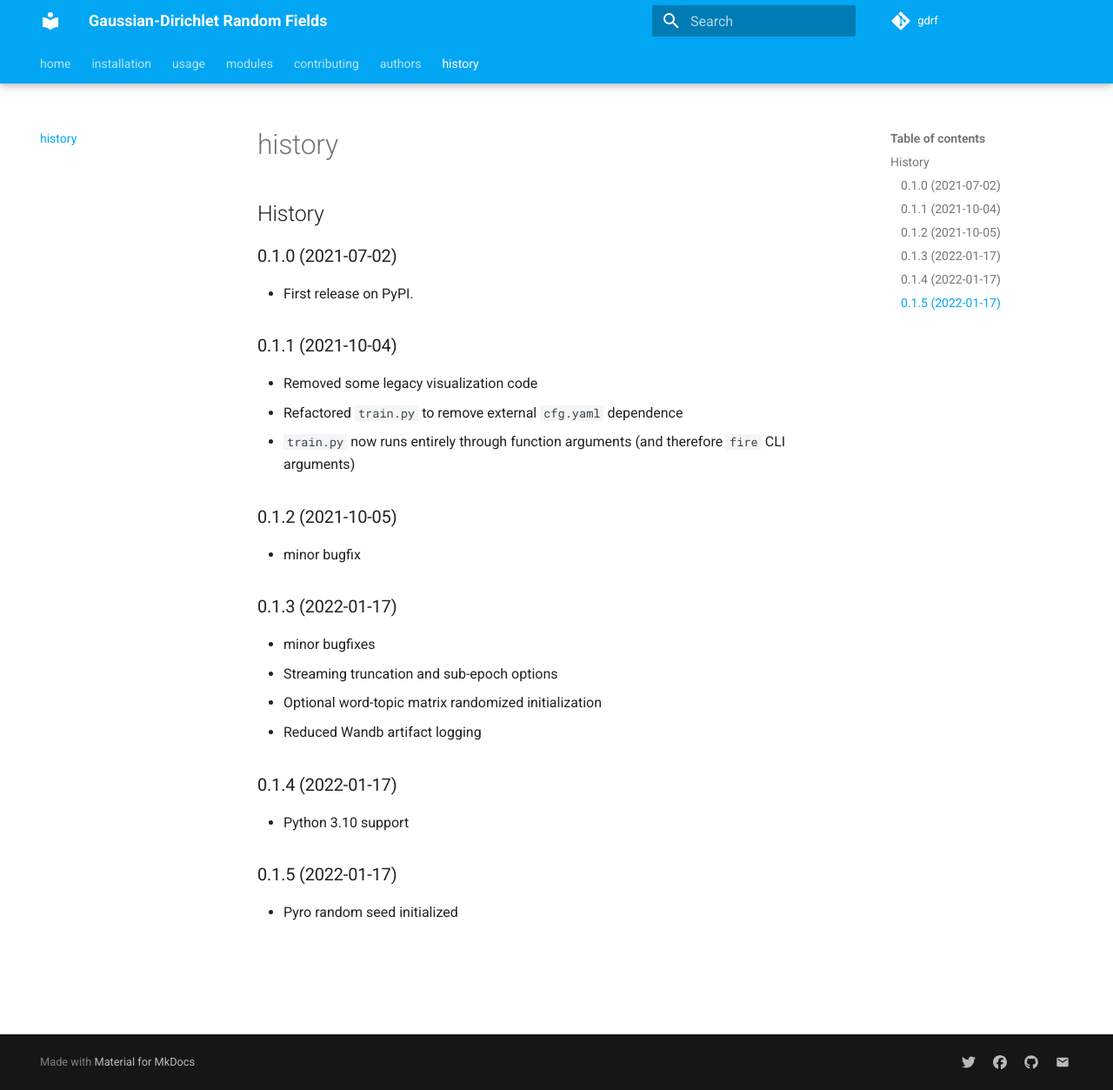
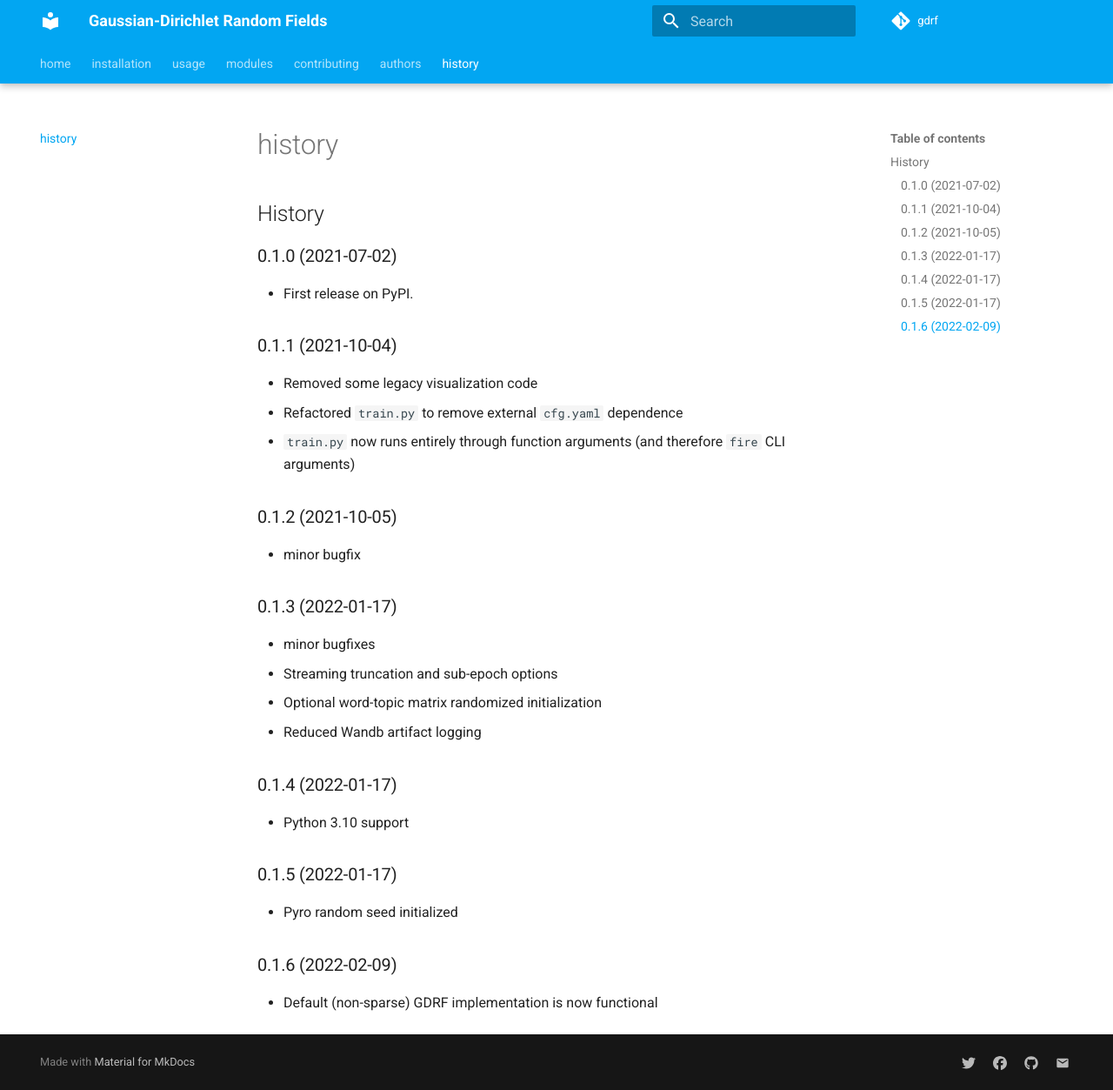
Before and after one commit to san-soucie/gdrf, an MkDocs documentation site: the page built from docs/history.md, in a window 1280 px wide and 1253 px high. Shown: the whole window at 87% size. Built offline with MkDocs 1.6.1 and Material for MkDocs 9.7.7, drawn with Linux system fonts in a browser that asks for light colours; comment, search, counter and statistics services are not loaded.

Commit message:
preparing for release 0.1.6

```diff
--- a/HISTORY.md
+++ b/HISTORY.md
@@ -28,3 +28,7 @@
 ## 0.1.5 (2022-01-17)
 
 * Pyro random seed initialized
+
+## 0.1.6 (2022-02-09)
+
+* Default (non-sparse) GDRF implementation is now functional
--- a/pyproject.toml
+++ b/pyproject.toml
@@ -1,7 +1,7 @@
 [tool]
 [tool.poetry]
 name = "gdrf"
-version = "0.1.5"
+version = "0.1.6"
 homepage = "https://github.com/san-soucie/gdrf"
 description = "Pytorch+GPytorch implementation of GDRFs from San Soucie et al. 2020."
 authors = ["John San Soucie <jsansoucie@whoi.edu>"]
```
